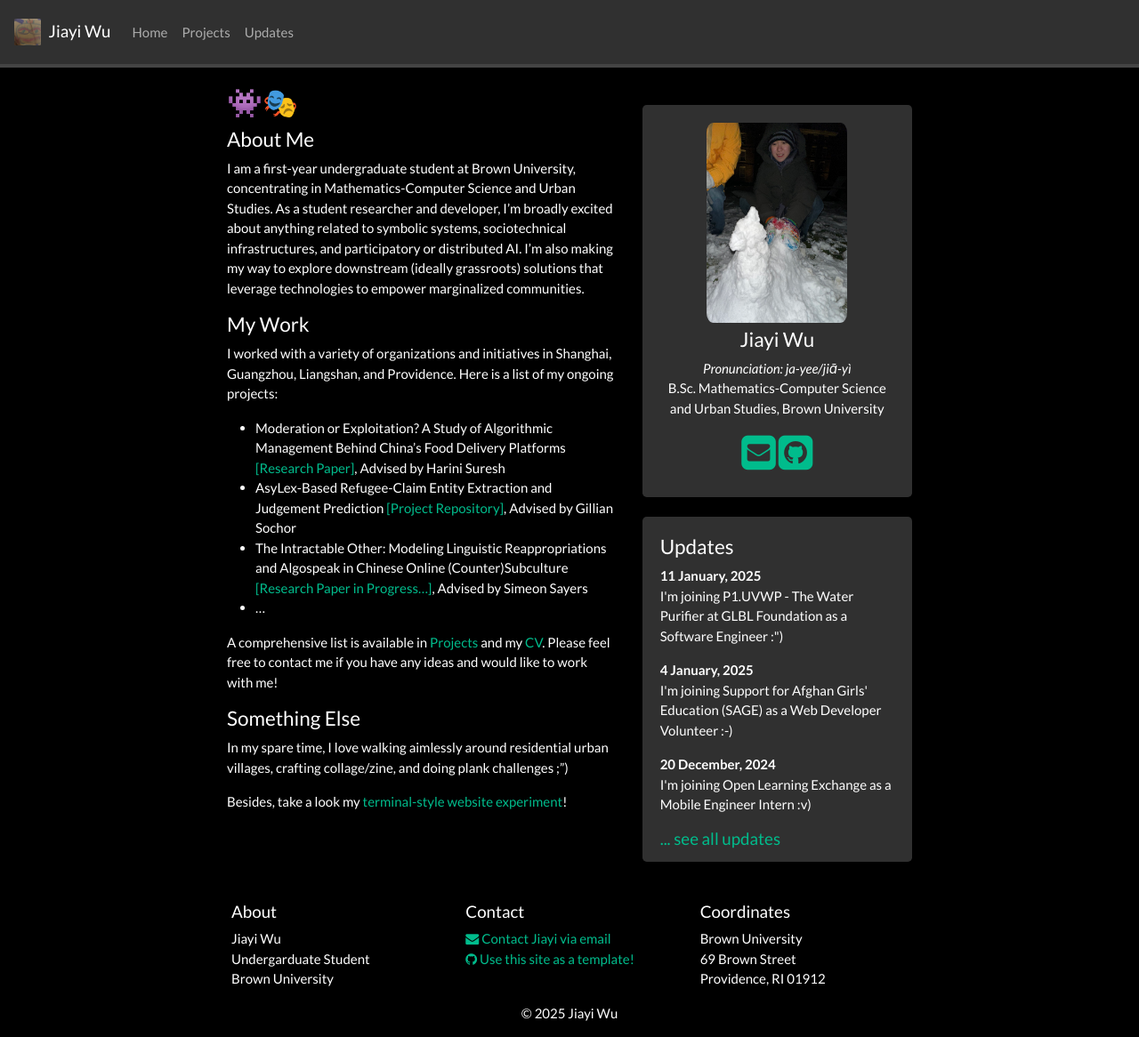
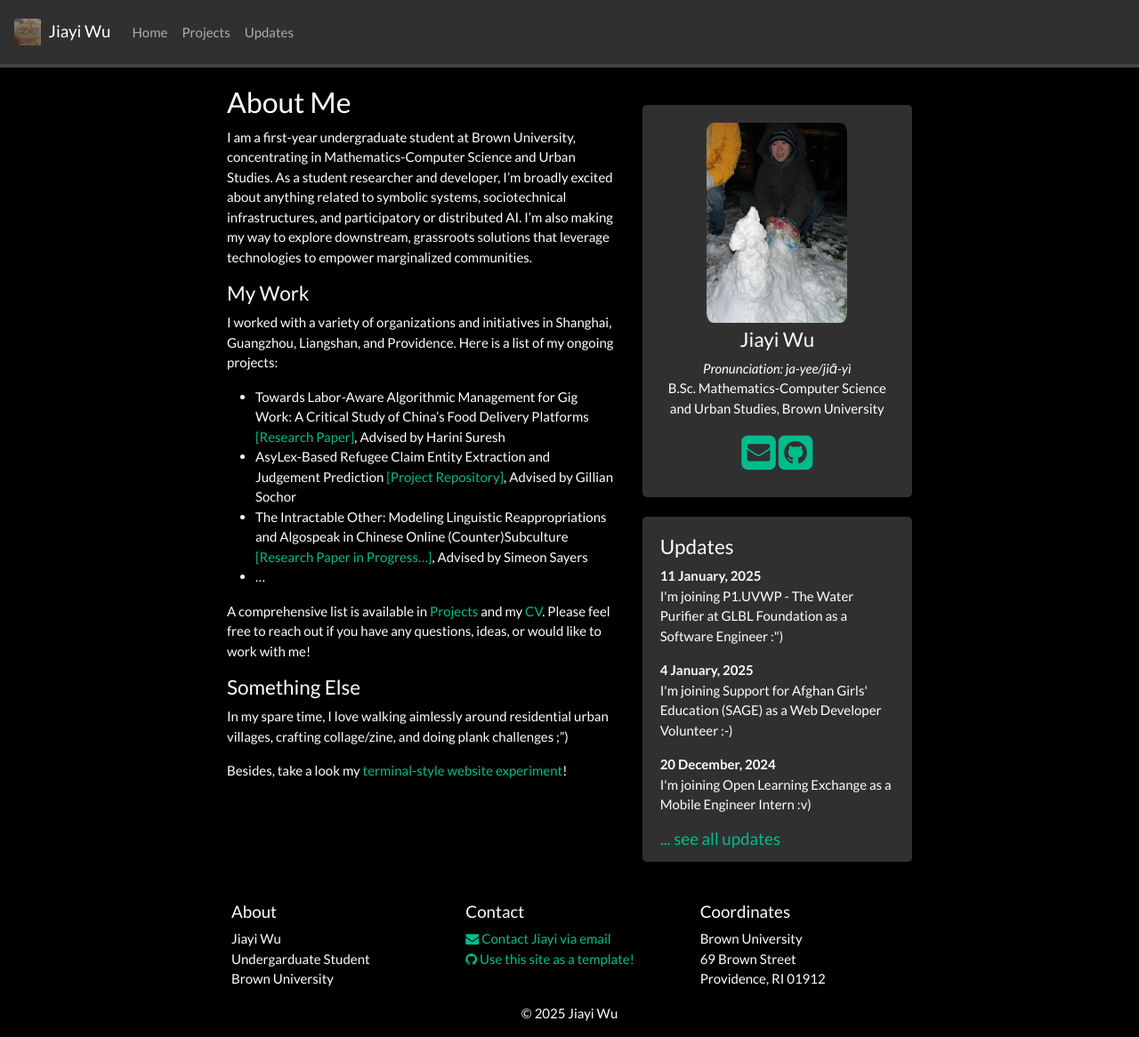
Before and after one commit to jiayiw005/jiayiw005.github.io, a Jekyll site: the page built from _pages/home.md, in a window 1280 px wide and 1166 px high. Shown: the whole window at 89% size. Built offline with Jekyll 4.4.1, drawn with Linux system fonts in a browser that asks for light colours; nearby versions of some CDN libraries; a style sheet for code colours, icons or effects is not loaded.

Commit message:
Initial commit

```diff
--- a/_pages/home.md
+++ b/_pages/home.md
@@ -5,26 +5,25 @@
 permalink: /
 ---
 
-### 👾🎭
-#### About Me
+### About Me
 
-I am a first-year undergraduate student at Brown University, concentrating in Mathematics-Computer Science and Urban Studies. As a student researcher and developer, I'm broadly excited about anything related to symbolic systems, sociotechnical infrastructures, and participatory or distributed AI. I'm also making my way to explore downstream (ideally grassroots) solutions that leverage technologies to empower marginalized communities.
+I am a first-year undergraduate student at Brown University, concentrating in Mathematics-Computer Science and Urban Studies. As a student researcher and developer, I'm broadly excited about anything related to symbolic systems, sociotechnical infrastructures, and participatory or distributed AI. I'm also making my way to explore downstream, grassroots solutions that leverage technologies to empower marginalized communities.
 
 
 
 #### My Work
 
 I worked with a variety of organizations and initiatives in Shanghai, Guangzhou, Liangshan, and Providence. Here is a list of my ongoing projects:
-- Moderation or Exploitation? A Study of Algorithmic Management Behind China’s Food Delivery Platforms
-  [[Research Paper]](https://docs.google.com/document/), Advised by Harini Suresh
-- AsyLex-Based Refugee-Claim Entity Extraction and Judgement Prediction [[Project Repository]](https://docs.google.com/document/), Advised by Gillian Sochor
+- Towards Labor-Aware Algorithmic Management for Gig Work: A Critical Study of China’s Food Delivery Platforms
+  [[Research Paper]](), Advised by Harini Suresh
+- AsyLex-Based Refugee Claim Entity Extraction and Judgement Prediction [[Project Repository]](https://github.com/jiayiw005/refugee-claim-classifier), Advised by Gillian Sochor
 - The Intractable Other: Modeling Linguistic Reappropriations and Algospeak in Chinese Online (Counter)Subculture [[Research Paper in Progress...]](), Advised by Simeon Sayers
 - ...
 
-A comprehensive list is available in [Projects](http://localhost:4000/projects/) and my [CV](https://docs.google.com/document/). Please feel free to contact me if you have any ideas and would like to work with me!
+A comprehensive list is available in [Projects](https://jiayiw005.github.io/projects/) and my [CV](). Please feel free to reach out if you have any questions, ideas, or would like to work with me!
 
 #### Something Else
 
 In my spare time, I love walking aimlessly around residential urban villages, crafting collage/zine, and doing plank challenges ;")
 
-Besides, take a look my [terminal-style website experiment](https://docs.google.com/document/)!
+Besides, take a look my [terminal-style website experiment]()!
```
Also changed, not shown: _pages/projects.md (+8 -8 lines).
